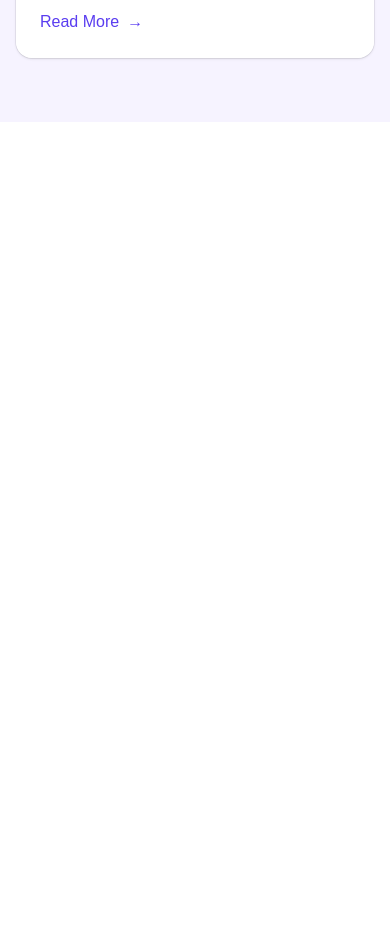
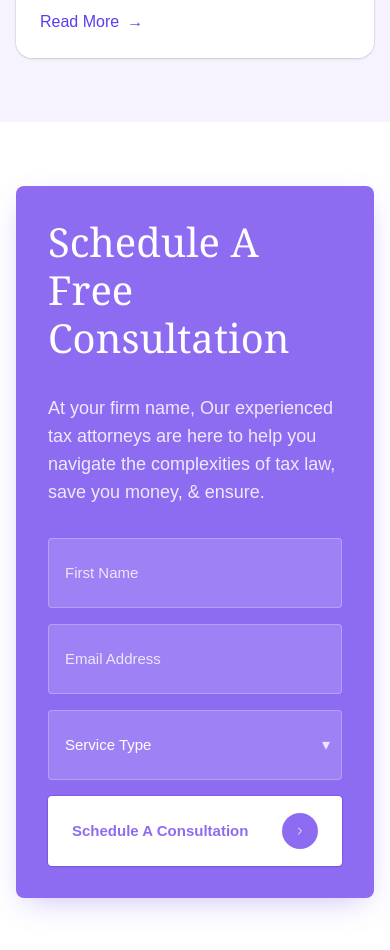
Before and after one commit to AneeVerse/rocket-passport, a Next.js app: page / in a window 390 px wide. Shown: the part 8620-9570 px from the top of the page. Before the commit the page ends 8742 px from the top, so only its background shows below. Built offline with nearby package versions, Linux system fonts and the light colour scheme.

Commit message:
Add ConsultationSection component to homepage for scheduling consultations, and update BlogSection layout for improved responsiveness

```diff
--- a/src/app/page.tsx
+++ b/src/app/page.tsx
@@ -5,6 +5,7 @@ import AboutUs from '@/components/AboutUs';
 import ServiceSection from '@/components/ServiceSection';
 import TypesOfPassports from '@/components/TypesOfPassports';
 import BlogSection from '@/components/BlogSection';
+import ConsultationSection from '@/components/ConsultationSection';
 
 export default function Home() {
   return (
@@ -16,6 +17,7 @@ export default function Home() {
       <ServiceSection />
       <TypesOfPassports />
       <BlogSection />
+      <ConsultationSection />
     </div>
   );
 }
--- a/src/components/BlogSection.tsx
+++ b/src/components/BlogSection.tsx
@@ -123,7 +123,7 @@ function BlogCard({ post, index }: { post: BlogItem; index: number }) {
 export default function BlogSection() {
   return (
     <section className="bg-[#f6f3ff] py-16">
-      <div className="mx-auto max-w-[1200px] px-4">
+      <div className="mx-auto max-w-[1350px] px-4">
         {/* Heading */}
         <div className="mb-10 text-center">
           <span className="inline-block rounded-full bg-white px-4 py-2 text-sm font-medium text-[#5a3df0] shadow-sm">
--- /dev/null
+++ b/src/components/ConsultationSection.tsx
@@ -0,0 +1,71 @@
+"use client";
+
+import React from 'react';
+
+export default function ConsultationSection() {
+  return (
+    <section className="py-16">
+      <div className="mx-auto max-w-[1350px] px-4">
+        <div className="rounded-[8px] bg-[#8e6cf2] p-8 md:p-18 text-white shadow-[0_10px_30px_-10px_rgba(90,61,240,0.35)]">
+          <div className="grid gap-8 md:grid-cols-2">
+            {/* Left copy */}
+            <div>
+              <h3 className="mb-3 text-[40px] font-medium leading-[1.2] md:text-[40px] font-serif">
+                Schedule A Free Consultation
+              </h3>
+              <p className="max-w-[560px] text-white/85 text-[18px] leading-7 mt-8">
+                At your firm name, Our experienced tax attorneys are here to help you
+                navigate the complexities of tax law, save you money, & ensure.
+              </p>
+            </div>
+
+            {/* Right form */}
+            <form className="grid w-full grid-cols-1 gap-4 md:grid-cols-2">
+              <input
+                type="text"
+                placeholder="First Name"
+                className="h-[70px] w-full rounded-[4px] border border-white/25 bg-white/15 px-4 text-[15px] text-white placeholder-white/80 outline-none backdrop-blur-sm transition-colors focus:border-white/50"
+              />
+              <input
+                type="email"
+                placeholder="Email Address"
+                className="h-[70px] w-full rounded-[4px] border border-white/25 bg-white/15 px-4 text-[15px] text-white placeholder-white/80 outline-none backdrop-blur-sm transition-colors focus:border-white/50"
+              />
+              <div className="relative md:col-span-1">
+                <select
+                  className="h-[70px] w-full appearance-none rounded-[4px] border border-white/25 bg-white/15 px-4 pr-10 text-[15px] text-white outline-none backdrop-blur-sm transition-colors focus:border-white/50"
+                  defaultValue=""
+                >
+                  <option value="" disabled className="text-black">
+                    Service Type
+                  </option>
+                  <option value="tax" className="text-black">
+                    Tax Consultation
+                  </option>
+                  <option value="audit" className="text-black">
+                    Audit Support
+                  </option>
+                  <option value="planning" className="text-black">
+                    Tax Planning
+                  </option>
+                </select>
+                <span className="pointer-events-none absolute right-3 top-1/2 -translate-y-1/2 text-white/80">▾</span>
+              </div>
+              <button
+                type="button"
+                className="group flex h-[70px] items-center justify-between gap-4 rounded-[4px] bg-white px-6 text-[#8e6cf2] ring-1 ring-[#5338d5]/25 shadow-sm hover:ring-[#5338d5]/40 md:col-span-1"
+              >
+                <span className="font-semibold text-[15px]">Schedule A Consultation</span>
+                <span className="inline-flex h-9 w-9 items-center justify-center rounded-full bg-[#8e6cf2] transition-colors group-hover:bg-[#422bbf]">
+                  <svg width="12" height="12" viewBox="0 0 24 24" fill="none" className="text-white">
+                    <path d="M9 6l6 6-6 6" stroke="currentColor" strokeWidth="2" strokeLinecap="round" strokeLinejoin="round" />
+                  </svg>
+                </span>
+              </button>
+            </form>
+          </div>
+        </div>
+      </div>
+    </section>
+  );
+}
```
